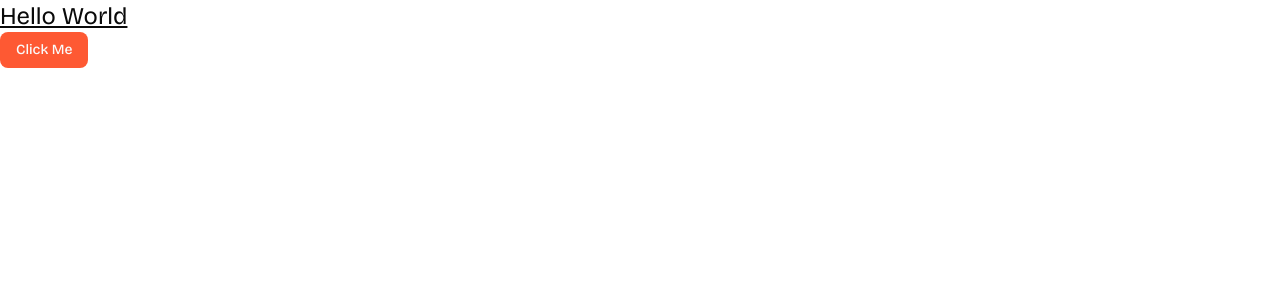
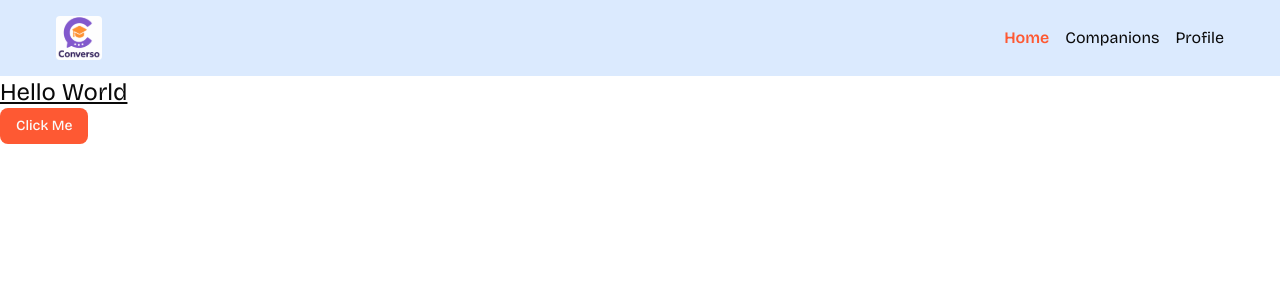
Before and after one commit to semiyuri/course-jsm-saas-app, a Next.js app: page / in a window 1280 px wide. Shown: the top 300 px of the page. Built offline with nearby package versions, Linux system fonts and the light colour scheme.

Commit message:
feat: implement navbar and include it in the global layout

```diff
--- a/app/globals.css
+++ b/app/globals.css
@@ -117,6 +117,12 @@ body {
   --sidebar-ring: oklch(0.556 0 0);
 }
 
+@layer components {
+  .navbar {
+    @apply flex items-center justify-between mx-auto w-full px-14 py-4 bg-white max-sm:px-4;
+  }
+}
+
 @layer base {
   * {
     @apply border-border outline-ring/50;
--- a/app/layout.tsx
+++ b/app/layout.tsx
@@ -1,6 +1,7 @@
 import type { Metadata } from "next";
 import { Bricolage_Grotesque } from "next/font/google";
 import "./globals.css";
+import Navbar from "@/components/navbar";
 
 const bricolage = Bricolage_Grotesque({
   variable: "--font-bricolage",
@@ -19,7 +20,10 @@ export default function RootLayout({
 }>) {
   return (
     <html lang="en">
-      <body className={`${bricolage.variable} antialiased`}>{children}</body>
+      <body className={`${bricolage.variable} antialiased`}>
+        <Navbar />
+        {children}
+      </body>
     </html>
   );
 }
--- /dev/null
+++ b/components/nav-items.tsx
@@ -0,0 +1,30 @@
+"use client";
+
+import React from "react";
+import Link from "next/link";
+import { usePathname } from "next/navigation";
+
+import { navItems } from "@/lib/constants";
+import { cn } from "@/lib/utils";
+
+const NavItems = () => {
+  const pathname = usePathname();
+
+  return (
+    <div className="flex items-center gap-4">
+      {navItems.map((navItem) => (
+        <Link
+          key={navItem.name}
+          href={navItem.href}
+          className={cn(
+            pathname === navItem.href && "text-primary font-semibold",
+          )}
+        >
+          {navItem.name}
+        </Link>
+      ))}
+    </div>
+  );
+};
+
+export default NavItems;
--- /dev/null
+++ b/components/navbar.tsx
@@ -0,0 +1,20 @@
+import React from "react";
+import Link from "next/link";
+import Image from "next/image";
+import NavItems from "./nav-items";
+
+const Navbar = () => {
+  return (
+    <nav className="navbar bg-blue-100">
+      <Link href="/">
+        <div className="flex items-center gap-2.5 cursor-pointer">
+          <Image src="/images/logo.svg" alt="Logo" width={46} height={44} />
+        </div>
+      </Link>
+
+      <NavItems />
+    </nav>
+  );
+};
+
+export default Navbar;
--- /dev/null
+++ b/lib/constants.ts
@@ -0,0 +1,14 @@
+export const navItems = [
+  {
+    name: "Home",
+    href: "/",
+  },
+  {
+    name: "Companions",
+    href: "/companions",
+  },
+  {
+    name: "Profile",
+    href: "/profile",
+  },
+];
```
Also changed, not shown: public/images/logo.svg (added).
